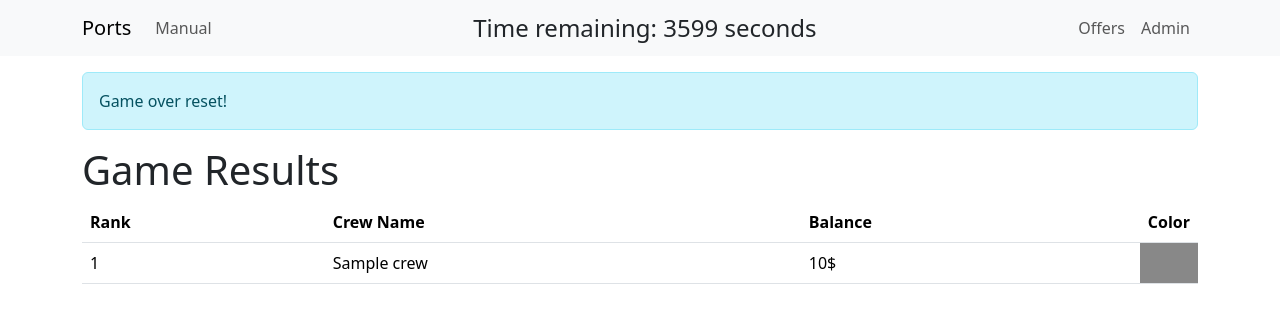
After one commit to lukakralik/ports-game, a Flask app: page /results in a window 1280 px wide. The commit adds this page. Shown: the top 323 px of the page. Run offline with Flask 3, Linux system fonts and the light colour scheme; tables that the repository leaves empty hold one stand-in row (values such as "Sample post").

Commit message:
results with crews sorted by balance

```diff
--- a/ports/migrations/versions/7e08f5ee566b_edit_gametimer_module.py
+++ b/ports/migrations/versions/7e08f5ee566b_edit_gametimer_module.py
@@ -5,9 +5,8 @@ Revises: c9582532712a
 Create Date: 2025-03-23 20:50:37.305706
 
 """
+import sqlalchemy as sa
 from alembic import op
-import sqlalchemy as sa
-
 
 # revision identifiers, used by Alembic.
 revision = '7e08f5ee566b'
--- a/ports/src/forms.py
+++ b/ports/src/forms.py
@@ -28,7 +28,6 @@ class NewCrewForm(FlaskForm):
             ("green", "Green"),
             ("yellow", "Yellow"),
             ("black", "Black"),
-            ("white", "White"),
             ("orange", "Orange"),
             ("purple", "Purple"),
             ("brown", "Brown"),
--- a/ports/src/models.py
+++ b/ports/src/models.py
@@ -1,6 +1,7 @@
 from datetime import datetime
 
 from src import db
+
 
 class GameTimer(db.Model):
     id = db.Column(db.Integer, primary_key=True)
--- a/ports/src/routes.py
+++ b/ports/src/routes.py
@@ -11,7 +11,9 @@ from src.utils import *
 def inject_timer_status():
     timer = GameTimer.query.first()
     if timer:
-        now = datetime.utcnow()
+        now = datetime.now(timezone.utc)
+        if timer.end_time.tzinfo is None:
+            timer.end_time = timer.end_time.replace(tzinfo=timezone.utc)
         seconds_left = int((timer.end_time - now).total_seconds())
         game_over = seconds_left <= 0
     else:
@@ -23,7 +25,7 @@ def inject_timer_status():
 def start_timer():
     minutes = request.form.get("minutes", type=int)
     if minutes:
-        now = datetime.utcnow()
+        now = datetime.now(timezone.utc)
         end_time = now + timedelta(minutes=minutes)
         timer = GameTimer.query.first()
         if timer:
@@ -42,7 +44,9 @@ def start_timer():
 def timer_status():
     timer = GameTimer.query.first()
     if timer:
-        now = datetime.utcnow()
+        now = datetime.now(timezone.utc)
+        if timer.end_time.tzinfo is None:
+            timer.end_time = timer.end_time.replace(tzinfo=timezone.utc)
         seconds_left = int((timer.end_time - now).total_seconds())
         is_active = seconds_left > 0
         if seconds_left < 0:
@@ -71,6 +75,26 @@ def admin():
 @app.route("/manual", methods=["GET", "POST"])
 def manual():
     return render_template("manual.html", title="Manual")
+
+@app.route("/results", methods=["GET", "POST"])
+def results():
+    timer = GameTimer.query.first()
+    if timer:
+        timer.end_time = datetime.now(timezone.utc) + timedelta(hours=1)
+        db.session.commit()
+    flash("Game over reset!", "success")
+
+    crews = Crew.query.order_by(Crew.balance.desc()).all()
+    return render_template("results.html", title="Results", crews=crews)
+
+@app.route("/new_game", methods=["GET", "POST"])
+def new_game():
+    timer = GameTimer.query.first()
+    if timer:
+        timer.end_time = datetime.now(timezone.utc) + timedelta(hours=1)
+        db.session.commit()
+    flash("New game started!", "success")
+    return render_template("index.html")
 
 
 @app.route("/admin/new_port", methods=["GET", "POST"])
@@ -127,7 +151,7 @@ def delete_port(port_name):
         db.session.delete(queried_port)
         db.session.commit()
         flash("Port deleted", "success")
-        ports = Crew.query.all()
+        ports = Port.query.all()
         return render_template("admin/list_ports.html", ports=ports)
     flash("Port not found", "failure")
     return render_template("admin/list_ports.html", ports=ports)
--- a/ports/src/templates/base.html
+++ b/ports/src/templates/base.html
@@ -36,11 +36,12 @@
                 font-size: 6rem;
             }
 
-            .game-over-overlay {
-                pointer-events: none;
+            .game-over-overlay h1 {
+                pointer-events: auto;
             }
 
-            .game-over-overlay h1 {
+
+            .game-over-overlay button {
                 pointer-events: auto;
             }
         </style>
@@ -106,9 +107,14 @@
         </nav>
 
         {% if game_over and not is_admin %}
-        <div class="game-over-overlay">
-            <h1>Game Over!</h1>
-        </div>
+            <div class="game-over-overlay">
+                <div class="text-center">
+                    <h1>Game Over!</h1>
+                    <a href="{{ url_for('results') }}" class="btn btn-primary mt-3">Ending screen</a>
+                    <br />
+                    <a href="{{ url_for('new_game') }}" class="btn btn-secondary mt-2">New game</a>
+                </div>
+            </div>
         {% endif %}
 
         <div class="container mt-3">
@@ -127,14 +133,36 @@
                     .then((data) => {
                         document.getElementById("timeRemaining").innerText =
                             data.seconds_left;
-                        // Dynamically add overlay if time is up
                         if (data.seconds_left <= 0) {
                             if (!document.querySelector(".game-over-overlay")) {
                                 let overlay = document.createElement("div");
                                 overlay.className = "game-over-overlay";
-                                overlay.innerHTML = "<h1>Game Over!</h1>";
+
+                                let content = document.createElement("div");
+                                content.className = "text-center";
+
+                                let heading = document.createElement("h1");
+                                heading.innerText = "Game Over!";
+
+                                let button1 = document.createElement("a");
+                                button1.href = "{{ url_for('results') }}";
+                                button1.className = "btn btn-primary mt-3";
+                                button1.innerText = "Ending screen";
+
+                                let button2 = document.createElement("a");
+                                button2.href = "{{ url_for('new_game') }}";
+                                button2.className = "btn btn-secondary mt-2";
+                                button2.innerText = "New game";
+
+                                content.appendChild(heading);
+                                content.appendChild(button1);
+                                content.appendChild(document.createElement("br"));
+                                content.appendChild(button2);
+
+                                overlay.appendChild(content);
                                 document.body.appendChild(overlay);
                             }
+
                         }
                     })
                     .catch((err) =>
--- /dev/null
+++ b/ports/src/templates/results.html
@@ -0,0 +1,26 @@
+{% extends "base.html" %}
+
+{% block content %}
+    <h1>Game Results</h1>
+
+    <table class="table">
+        <thead>
+            <tr>
+                <th>Rank</th>
+                <th>Crew Name</th>
+                <th>Balance</th>
+                <th>Color</th>
+            </tr>
+        </thead>
+        <tbody>
+            {% for crew in crews %}
+            <tr>
+                <td>{{ loop.index }}</td>
+                <td>{{ crew.name }}</td>
+                <td>{{ crew.balance }}$</td>
+                <td style="background-color: {{ crew.color }}; width: 30px;"></td>
+            </tr>
+            {% endfor %}
+        </tbody>
+    </table>
+{% endblock %}
```
Also changed, not shown: 9 other files.
